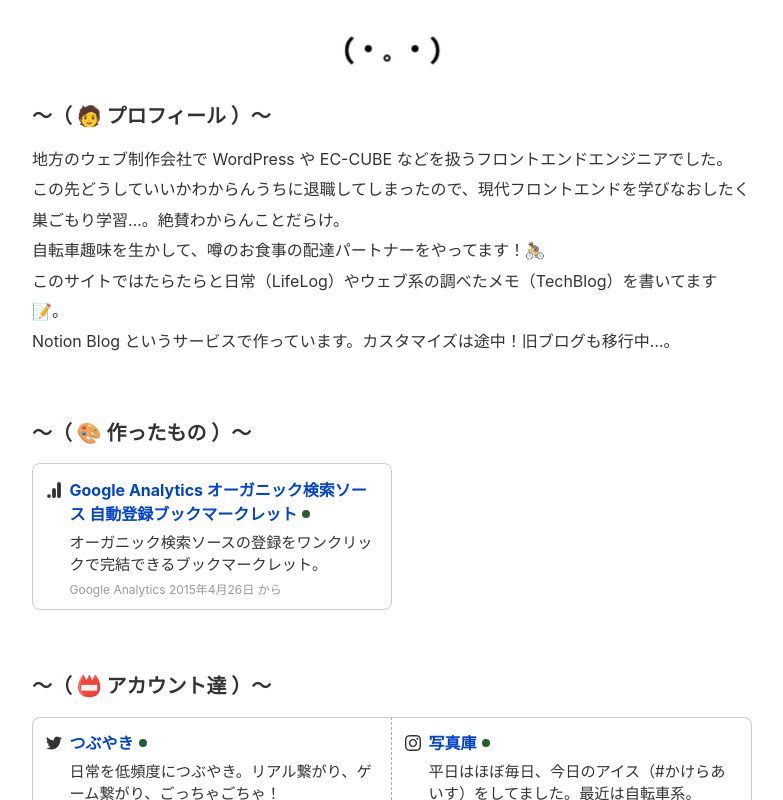
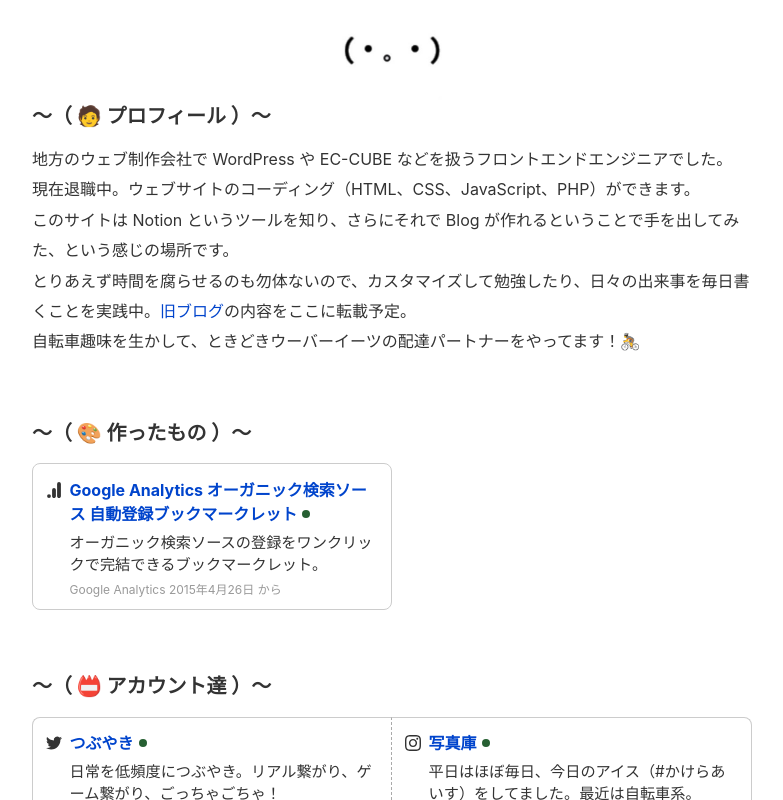
Before and after one commit to mhkkr/kakera.dev, a Next.js app: page /about in a window 1280 px wide. Shown: the top 800 px of the page, without its empty margins (248-1031 px from the left). Built offline with nearby package versions, Linux system fonts and the light colour scheme.

Commit message:
プロフィール更新

```diff
--- a/src/components/profile.tsx
+++ b/src/components/profile.tsx
@@ -1,4 +1,5 @@
 import Link from 'next/link'
+import ExtLink from './ext-link'
 
 export default ({ isExcerpt = true }) => {
   return (
@@ -26,10 +27,10 @@
         <>
           <p className="text">
             地方のウェブ制作会社で WordPress や EC-CUBE などを扱うフロントエンドエンジニアでした。<br />
-            この先どうしていいかわからんうちに退職してしまったので、現代フロントエンドを学びなおしたく巣ごもり学習…。絶賛わからんことだらけ。<br />
-            自転車趣味を生かして、噂のお食事の配達パートナーをやってます！🚴<br />
-            このサイトではたらたらと日常（LifeLog）やウェブ系の調べたメモ（TechBlog）を書いてます📝。<br />
-            Notion Blog というサービスで作っています。カスタマイズは途中！旧ブログも移行中…。
+            現在退職中。ウェブサイトのコーディング（HTML、CSS、JavaScript、PHP）ができます。<br />
+            このサイトは Notion というツールを知り、さらにそれで Blog が作れるということで手を出してみた、という感じの場所です。<br />
+            とりあえず時間を腐らせるのも勿体ないので、カスタマイズして勉強したり、日々の出来事を毎日書くことを実践中。<ExtLink className="label" href="https://techblog.mhkkr.me/">旧ブログ</ExtLink>の内容をここに転載予定。<br />
+            自転車趣味を生かして、ときどきウーバーイーツの配達パートナーをやってます！🚴
           </p>
           {/* <aside>
             <h2>スキル</h2>
```
